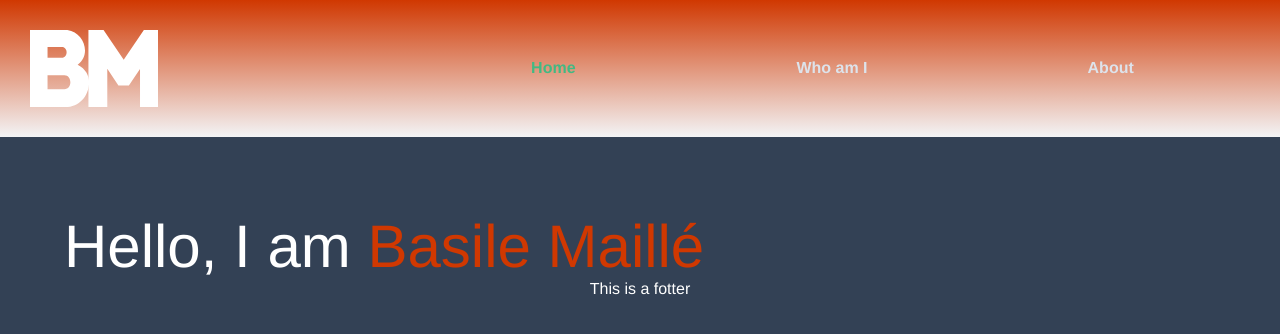
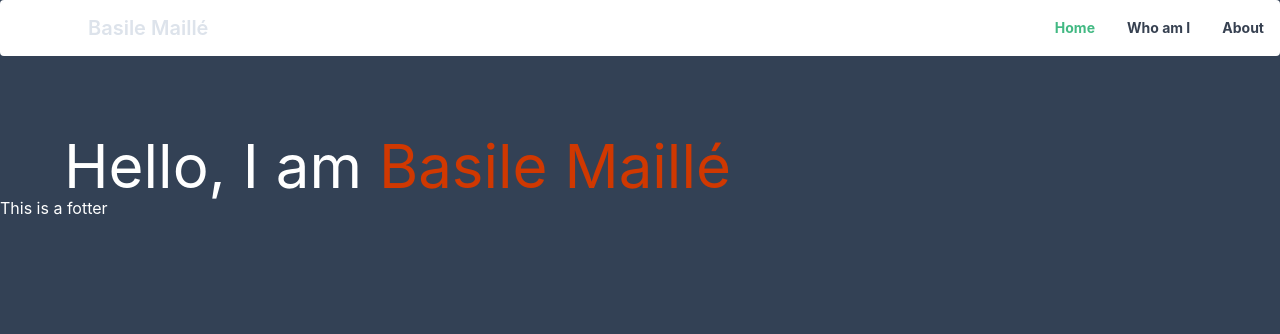
Before and after one commit to basilems/basilem, a Vue app: page / in a window 1280 px wide. Shown: the top 334 px of the page. Built offline with nearby package versions, Linux system fonts and the light colour scheme.

Commit message:
new navbar

```diff
--- a/src/App.vue
+++ b/src/App.vue
@@ -1,16 +1,31 @@
 <template>
-  <nav class="bg-gradient-to-b from-orange-600 to-gray-100 dark:to-gray-700 flex items-center justify-between">
-    <div class="w-full max-w-sm self-end grow">
-      <img src="@/assets/BM.svg" class="h-full w-12 sm:w-32">
+  <nav class="bg-white border-gray-200 px-2 sm:px-4 py-2.5 rounded dark:bg-gray-900">
+    <div class="container flex flex-wrap items-center justify-between mx-auto">
+      <a href="https://flowbite.com/" class="flex items-center">
+          <img src="@/assets/BM.svg" class="h-6 mr-3 sm:h-9" alt="Website Logo">
+          <span class="self-center text-xl font-semibold whitespace-nowrap dark:text-white">Basile Maillé</span>
+      </a>
+      <button data-collapse-toggle="mobile-menu" type="button" class="inline-flex items-center p-2 ml-3 text-sm text-gray-500 rounded-lg md:hidden hover:bg-gray-100 focus:outline-none focus:ring-2 focus:ring-gray-200 dark:text-gray-400 dark:hover:bg-gray-700 dark:focus:ring-gray-600" aria-controls="mobile-menu" aria-expanded="false">
+        <span class="sr-only">Open main menu</span>
+        <svg class="w-6 h-6" aria-hidden="true" fill="currentColor" viewBox="0 0 20 20" xmlns="http://www.w3.org/2000/svg"><path fill-rule="evenodd" d="M3 5a1 1 0 011-1h12a1 1 0 110 2H4a1 1 0 01-1-1zM3 10a1 1 0 011-1h12a1 1 0 110 2H4a1 1 0 01-1-1zM3 15a1 1 0 011-1h12a1 1 0 110 2H4a1 1 0 01-1-1z" clip-rule="evenodd"></path></svg>
+        <svg class="hidden w-6 h-6" aria-hidden="true" fill="currentColor" viewBox="0 0 20 20" xmlns="http://www.w3.org/2000/svg"><path fill-rule="evenodd" d="M4.293 4.293a1 1 0 011.414 0L10 8.586l4.293-4.293a1 1 0 111.414 1.414L11.414 10l4.293 4.293a1 1 0 01-1.414 1.414L10 11.414l-4.293 4.293a1 1 0 01-1.414-1.414L8.586 10 4.293 5.707a1 1 0 010-1.414z" clip-rule="evenodd"></path></svg>
+      </button>
+      <div class="hidden w-full md:block md:w-auto" id="mobile-menu">
+        <ul class="flex flex-col mt-4 md:flex-row md:space-x-8 md:mt-0 md:text-sm md:font-medium">
+          <li>
+            <router-link to="/" class="block py-2 pl-3 pr-4 text-white bg-blue-700 rounded md:bg-transparent md:text-blue-700 md:p-0 dark:text-white">Home</router-link>
+          </li>
+          <li>
+            <router-link to="/who" class="block py-2 pl-3 pr-4 text-gray-700 border-b border-gray-100 hover:bg-gray-50 md:hover:bg-transparent md:border-0 md:hover:text-blue-700 md:p-0 dark:text-gray-400 md:dark:hover:text-white dark:hover:bg-gray-700 dark:hover:text-white md:dark:hover:bg-transparent dark:border-gray-700">Who am I</router-link>
+          </li>
+          <li>
+            <router-link to="/about" class="block py-2 pl-3 pr-4 text-gray-700 border-b border-gray-100 hover:bg-gray-50 md:hover:bg-transparent md:border-0 md:hover:text-blue-700 md:p-0 dark:text-gray-400 md:dark:hover:text-white dark:hover:bg-gray-700 dark:hover:text-white md:dark:hover:bg-transparent dark:border-gray-700">About</router-link>
+          </li>
+        </ul>
+      </div>
     </div>
-    <div class="hidden"></div>
-    <div class="w-full grid grid-cols-3 justify-end grow-0">
-      <router-link to="/" class="rounded-lg">Home</router-link>
-      <router-link to="/who" class="rounded-lg">Who am I</router-link>
-      <router-link to="/about" class="rounded-lg">About</router-link>
-    </div>
+  </nav>
 
-  </nav>
   <div class="">
     <router-view/>
   </div>
@@ -34,14 +49,6 @@
   color: rgb(255, 255, 255)
 }
 
-#app {
-  font-family: Avenir, Helvetica, Arial, sans-serif;
-  -webkit-font-smoothing: antialiased;
-  -moz-osx-font-smoothing: grayscale;
-  text-align: center;
-  // color: #2c3e50;
-}
-
 nav {
   padding: 30px;
 
--- a/tailwind.config.js
+++ b/tailwind.config.js
@@ -7,7 +7,47 @@
   ],
   darkMode: 'class',
   theme: {
-    extend: {},
+    extend: {
+      colors: {
+        primary: {"50":"#eff6ff","100":"#dbeafe","200":"#bfdbfe","300":"#93c5fd","400":"#60a5fa","500":"#3b82f6","600":"#2563eb","700":"#1d4ed8","800":"#1e40af","900":"#1e3a8a"}
+      }
+    },
+    fontFamily: {
+      'body': [
+    'Inter',
+    'ui-sans-serif',
+    'system-ui',
+    '-apple-system',
+    'system-ui',
+    'Segoe UI',
+    'Roboto',
+    'Helvetica Neue',
+    'Arial',
+    'Noto Sans',
+    'sans-serif',
+    'Apple Color Emoji',
+    'Segoe UI Emoji',
+    'Segoe UI Symbol',
+    'Noto Color Emoji'
+  ],
+      'sans': [
+    'Inter',
+    'ui-sans-serif',
+    'system-ui',
+    '-apple-system',
+    'system-ui',
+    'Segoe UI',
+    'Roboto',
+    'Helvetica Neue',
+    'Arial',
+    'Noto Sans',
+    'sans-serif',
+    'Apple Color Emoji',
+    'Segoe UI Emoji',
+    'Segoe UI Symbol',
+    'Noto Color Emoji'
+  ]
+    }
   },
   plugins: [
     require('flowbite/plugin')
```
